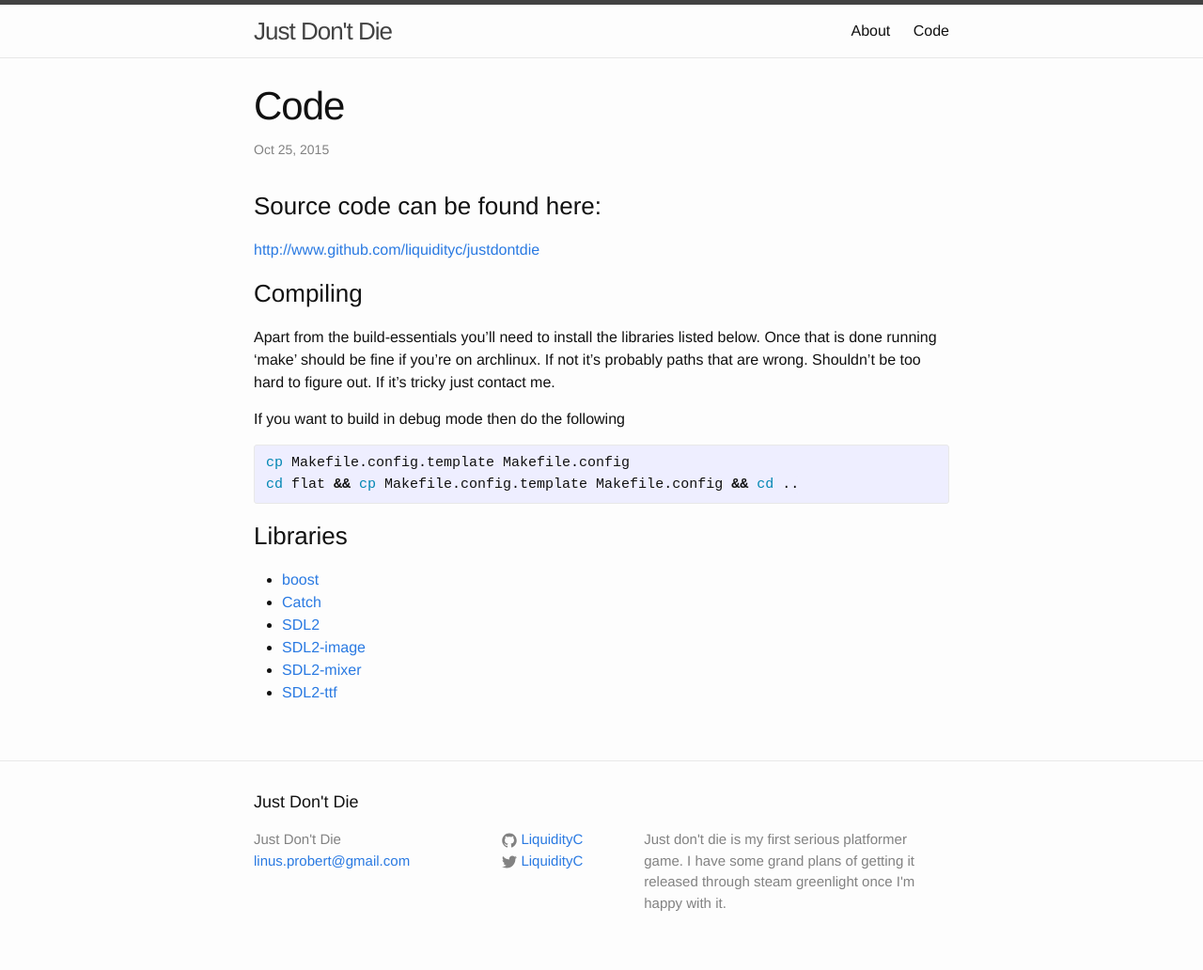
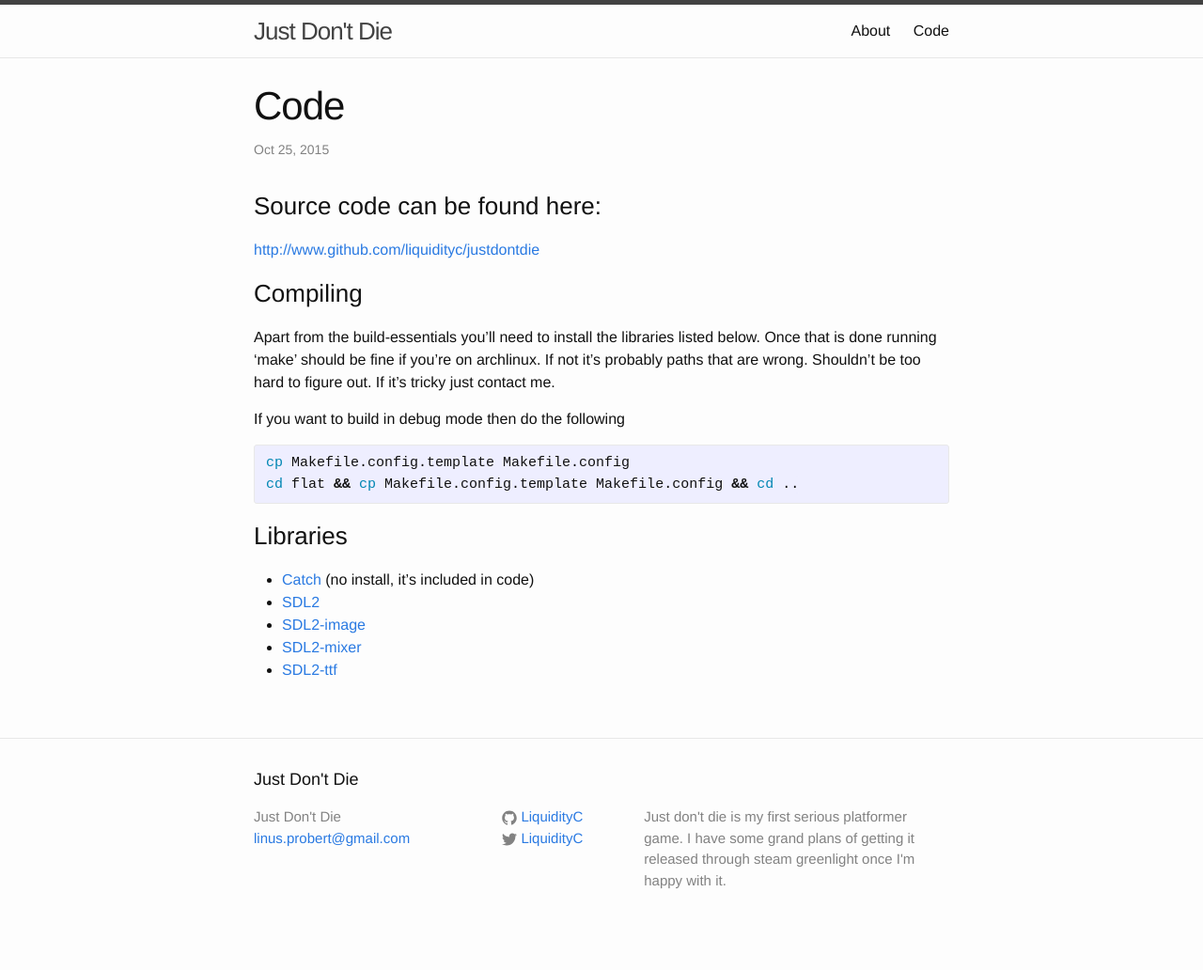
Before and after one commit to LiquidityC/justdontdie, a Jekyll site: the page built from code.md, in a window 1280 px wide. Shown: the whole page at 94% size. Built offline with Jekyll 4.4.1, drawn with Linux system fonts in a browser that asks for light colours; after the commit the page ends 1008 px from its top, so only the background shows below that.

Commit message:
Removed boost from lib list

```diff
--- a/code.md
+++ b/code.md
@@ -21,8 +21,7 @@ cd flat && cp Makefile.config.template Makefile.config && cd ..
 {% endhighlight %}
 
 ### Libraries
-- [boost](http://www.boost.org/)
-- [Catch](https://github.com/philsquared/Catch)
+- [Catch](https://github.com/philsquared/Catch) (no install, it's included in code)
 - [SDL2](https://www.libsdl.org/index.php)
 - [SDL2-image](http://www.libsdl.org/projects/SDL_image/)
 - [SDL2-mixer](https://www.libsdl.org/projects/SDL_mixer/)
```
